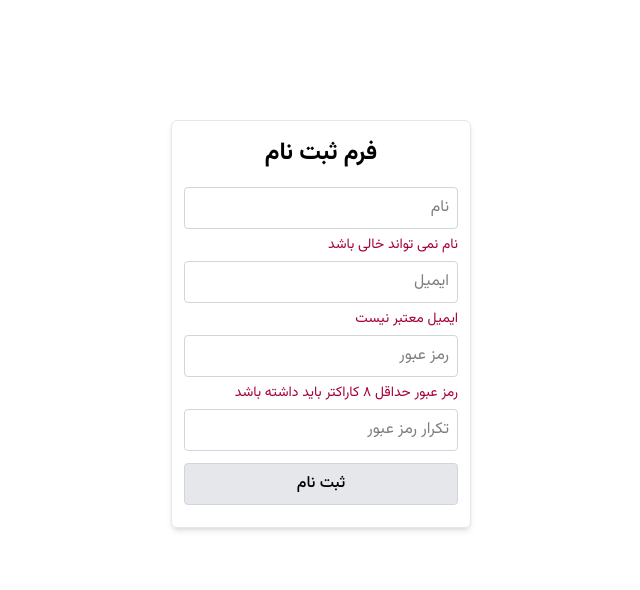
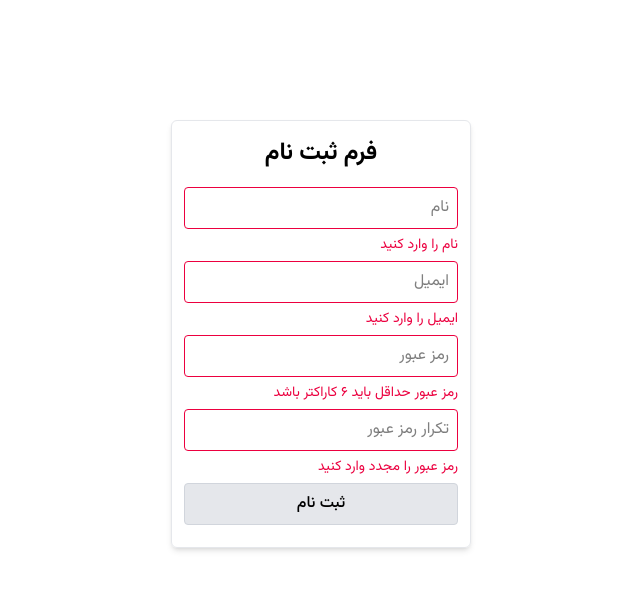
Before and after one commit to mahdiharooniir/js-practice-bahrami-course, a website: page src/practice/chapter-15/form-validation/index.html in a window 1280 px wide. Both pictures are taken after a click on the button "ثبت نام". Shown: the whole page, without its empty margins (319-959 px from the left). Drawn offline with nearby package versions, Linux system fonts and the light colour scheme; files that its build step writes are made by us from their sources.

Commit message:
Refactor form validation errror handling

```diff
--- a/src/practice/chapter-15/form-validation/app.js
+++ b/src/practice/chapter-15/form-validation/app.js
@@ -1,48 +1,80 @@
-const button = document.querySelector('button')
+const form = document.querySelector('form');
+const button = document.querySelector('button');
+const successMessage = document.querySelector('#success-message');
 
-const nameError = document.querySelector('#nameError')
-const emailError = document.querySelector('#emailError')
-const passError = document.querySelector('#passError')
-const confirmPassError = document.querySelector('#confirmPassError')
-const successMessage = document.querySelector('#successMessage')
+// General validation function
+function validateField(input) {
+  const value = input.value.trim();
+  const errorElement = document.querySelector(`#${input.id}-error`);
+  let errorText = '';
 
-button.addEventListener('click', () => {
-  const name = document.querySelector('#name').value
-  const email = document.querySelector('#email').value
-  const pass = document.querySelector('#pass').value
-  const confirmPass = document.querySelector('#confirmPass').value
+  // Field-specific validation
+  switch (input.id) {
+    case 'name':
+      if (value === '') errorText = 'نام را وارد کنید';
+      break;
 
-  nameError.innerHTML = ''
-  emailError.innerHTML = ''
-  passError.innerHTML = ''
-  confirmPassError.innerHTML = ''
-  successMessage.innerHTML = ''
+    case 'email':
+      const pattern = /^[\w\.-]+@[a-zA-Z\d\.-]+\.[a-zA-Z]{2,}$/;
+      if (value === '') errorText = 'ایمیل را وارد کنید';
+      else if (!pattern.test(value)) errorText = 'ایمیل معتبر نیست';
+      break;
 
-  let isValid = true;
-  if (name === '') {
-    nameError.innerHTML = 'نام نمی تواند خالی باشد'
-    isValid = false;
+    case 'pass':
+      if (value.length < 6) errorText = 'رمز عبور حداقل باید ۶ کاراکتر باشد';
+      break;
+
+    case 'confirm-pass':
+      const passValue = document.querySelector('#pass').value.trim();
+      if (value === '') errorText = 'رمز عبور را مجدد وارد کنید';
+      else if (value !== passValue) errorText = 'رمز عبور تطابق ندارد';
+      break;
   }
 
-  const pattern = /^[\w\.-]+@[a-zA-Z\d\.-]+\.[a-zA-Z]{2,}$/
-  if (pattern.test(email) == false) {
-    emailError.innerHTML = 'ایمیل معتبر نیست'
-    isValid = false
+  // Show or remove error state
+  if (errorText) {
+    input.classList.replace('border-gray-300', 'border-rose-600');
+    errorElement.textContent = errorText;
+    return false;
+  } else {
+    input.classList.replace('border-rose-600', 'border-gray-300');
+    errorElement.textContent = '';
+    return true;
   }
+}
 
-  if (pass.length < 8) {
-    passError.innerHTML = 'رمز عبور حداقل ۸ کاراکتر باید داشته باشد'
-    isValid = false
+// Validate on blur
+form.addEventListener('blur', (e) => {
+  if (e.target.tagName === 'INPUT') {
+    validateField(e.target);
   }
+}, true); // capture=true to catch blur
 
-  if (confirmPass !== pass) {
-    confirmPassError.innerHTML = 'تکرار رمز عبور با رمز عبور مطابقت ندارد'
-    isValid = false
+// Remove error while typing
+form.addEventListener('input', (e) => {
+  if (e.target.tagName === 'INPUT') {
+    const errorElement = document.querySelector(`#${e.target.id}-error`);
+    e.target.classList.replace('border-rose-600', 'border-gray-300');
+    errorElement.textContent = '';
   }
+});
 
-  if (isValid) {
-    successMessage.innerHTML = 'با موفقیت ثبت نام شدید'
-    successMessage.classList.remove('invisible')
+// Submit button handler
+button.addEventListener('click', () => {
+  const inputs = form.querySelectorAll('input');
+  let allValid = true;
 
+  inputs.forEach(input => {
+    const valid = validateField(input);
+    if (!valid) allValid = false;
+  });
+
+  if (allValid) {
+    successMessage.textContent = 'ثبت‌ نام با موفقیت انجام شد ✅';
+    successMessage.classList.remove('invisible');
+    form.reset();
+  } else {
+    successMessage.textContent = '';
+    successMessage.classList.add('invisible');
   }
-})
+});
--- a/src/practice/chapter-15/form-validation/index.html
+++ b/src/practice/chapter-15/form-validation/index.html
@@ -12,21 +12,21 @@
     <h1 class="text-2xl font-bold mb-3 text-center">فرم ثبت نام</h1>
     <form action="" class="*:w-full">
       <input type="text" id="name" placeholder="نام" class="outline-none border border-gray-300 my-1.5 p-2 rounded-sm focus:ring ring-gray-300">
-      <div class="text-rose-800 text-sm" id="nameError"></div>
+      <div class="text-rose-600 text-sm" id="name-error"></div>
 
       <input type="email" id="email" placeholder="ایمیل" class="outline-none border border-gray-300 my-1.5 p-2 rounded-sm focus:ring ring-gray-300">
-      <div class="text-rose-800 text-sm" id="emailError"></div>
+      <div class="text-rose-600 text-sm" id="email-error"></div>
 
       <input type="password" id="pass" placeholder="رمز عبور" class="outline-none border border-gray-300 my-1.5 p-2 rounded-sm focus:ring ring-gray-300">
-      <div class="text-rose-800 text-sm" id="passError"></div>
+      <div class="text-rose-600 text-sm" id="pass-error"></div>
 
-      <input type="password" id="confirmPass" placeholder="تکرار رمز عبور" class="outline-none border border-gray-300 my-1.5 p-2 rounded-sm focus:ring ring-gray-300">
-      <div class="text-rose-800 text-sm" id="confirmPassError"></div>
+      <input type="password" id="confirm-pass" placeholder="تکرار رمز عبور" class="outline-none border border-gray-300 my-1.5 p-2 rounded-sm focus:ring ring-gray-300">
+      <div class="text-rose-600 text-sm" id="confirm-pass-error"></div>
 
       <button type="button" class="border border-gray-300 my-1.5 p-2 rounded-sm bg-gray-200 font-medium">ثبت نام</button>
     </form>
   </div>
-  <div class="text-xl font-medium w-75 h-16 border-3 border-dotted mx-auto rounded-md mt-4 border-gray-300 text-green-700 invisible flex justify-center items-center" id="successMessage"></div>
+  <div class="text-xl font-medium w-75 h-16 border-3 border-dotted mx-auto rounded-md mt-4 border-gray-300 text-green-700 invisible flex justify-center items-center" id="success-message"></div>
 
   <script src="app.js"></script>
 </body>
```
